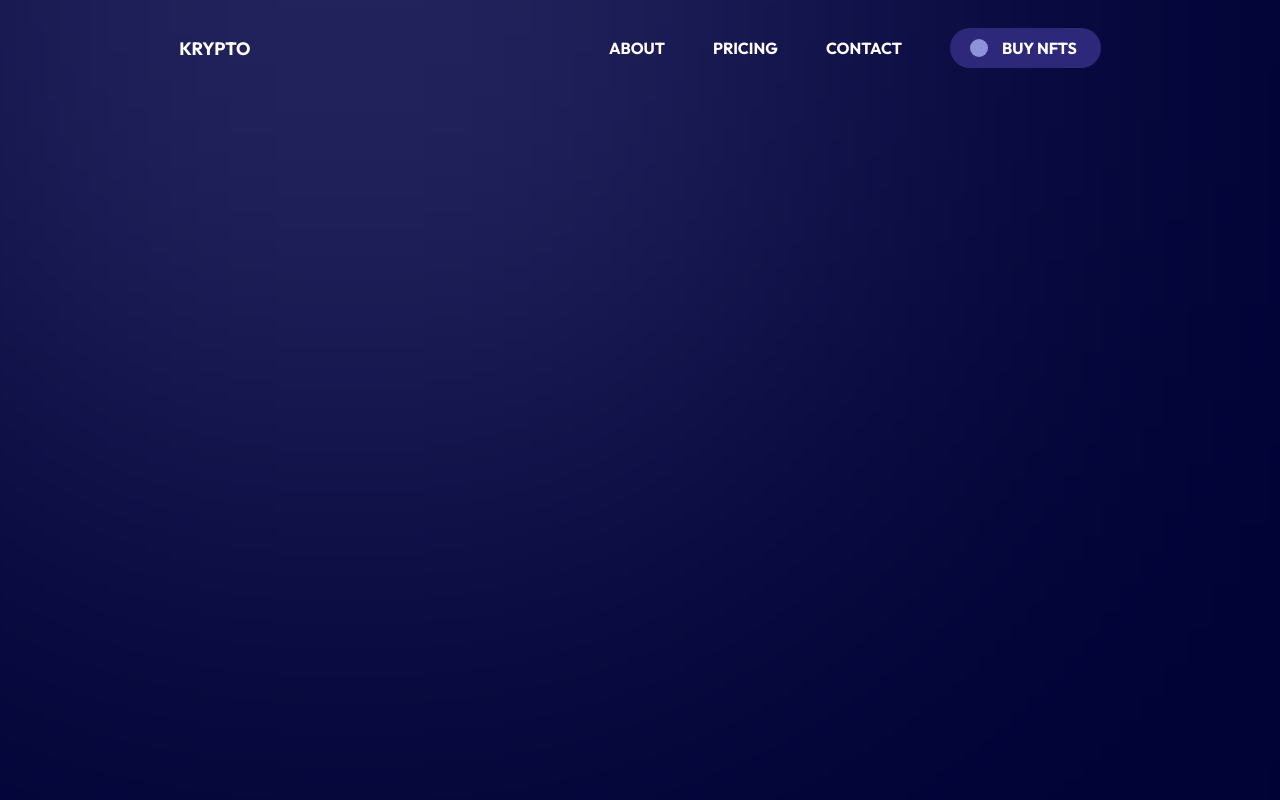
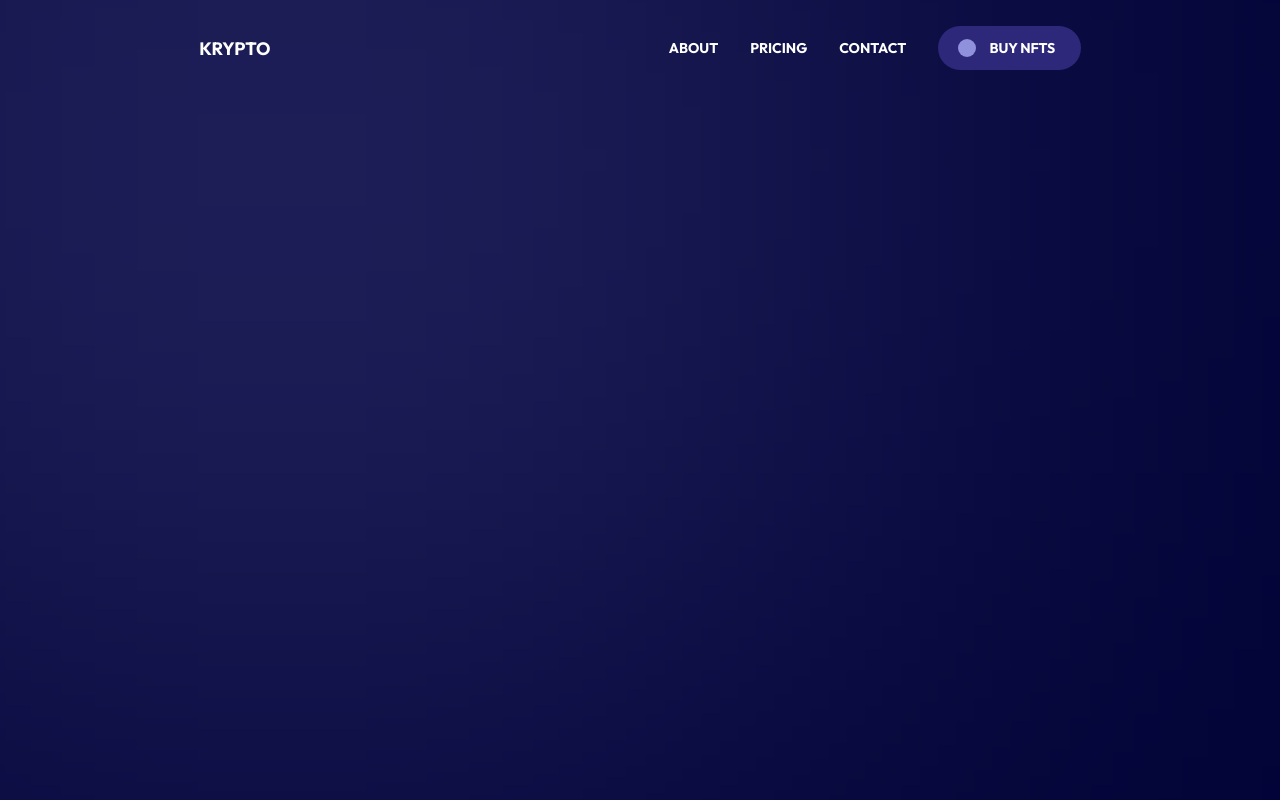
Before and after one commit to johdasgran/krypto, a website: page index.html in a window 1280 px wide. Drawn offline with nearby package versions, Linux system fonts and the light colour scheme; files that its build step writes are made by us from their sources.

Commit message:
update rem to vw

```diff
--- a/assets/sass/layout/_header.scss
+++ b/assets/sass/layout/_header.scss
@@ -9,13 +9,13 @@
     content: "";
     position: absolute;
     z-index: -1;
-    width: 679px;
-    height: 679px;
-    left: calc(50% - 679px/2 - 289.5px);
+    width: 60vw;
+    height: 60vw;
+    left: calc(50% - 60vw/2 - 28vw);
     // top: -452px;
-    top: -348px;
+    top: -28vh;
     background: rgba(141, 141, 218, 0.6);
-    filter: blur(306px);
+    filter: blur(30vw);
   }
 
   &__container {
@@ -35,17 +35,19 @@
   }
 
   &__navbar ul {
-    font-size: 1.6rem;
+    // font-size: 1.6rem;
+    font-size: 3vw;
     list-style: none;
     display: flex;
     place-items: center;
-    gap: 48px;
+    // gap: 48px;
   }
 
   &__navbar ul li:last-child {
     background-color: #2d2879;
-    padding: 10px 24px 10px 52px;
-    border-radius: 60px;
+    // padding: 10px 24px 10px 52px;
+    padding: 1vw 2vw 1vw 4vw;
+    border-radius: 6vw;
     position: relative;
   }
 
@@ -82,6 +84,11 @@
     &__navbar {
       display: flex;
     }
+
+    &__navbar ul {
+      font-size: 1.1vw;
+      gap: 2.5vw;
+    }
   }
 
   @include setQuery(Laptop-L) {
```
